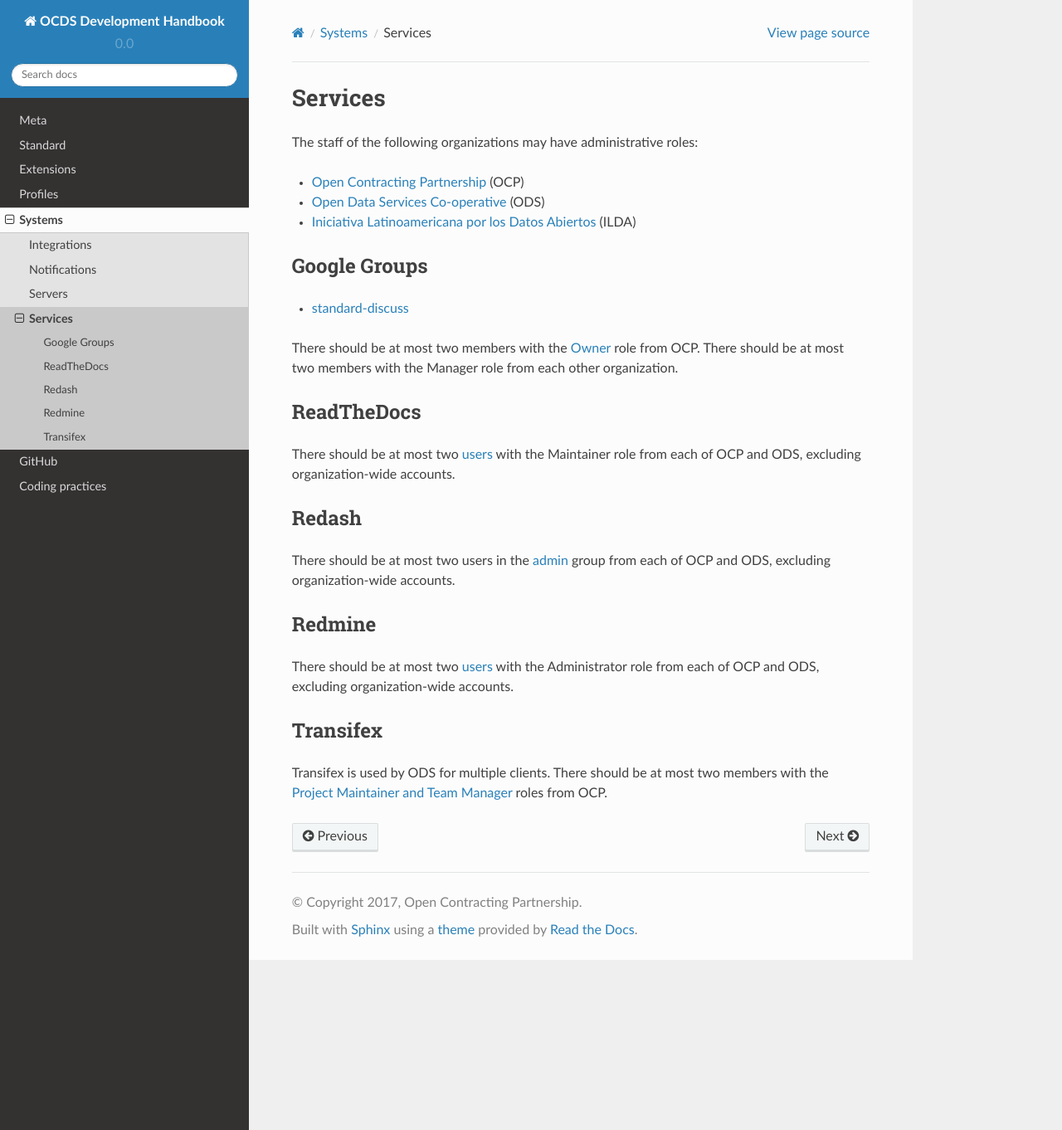
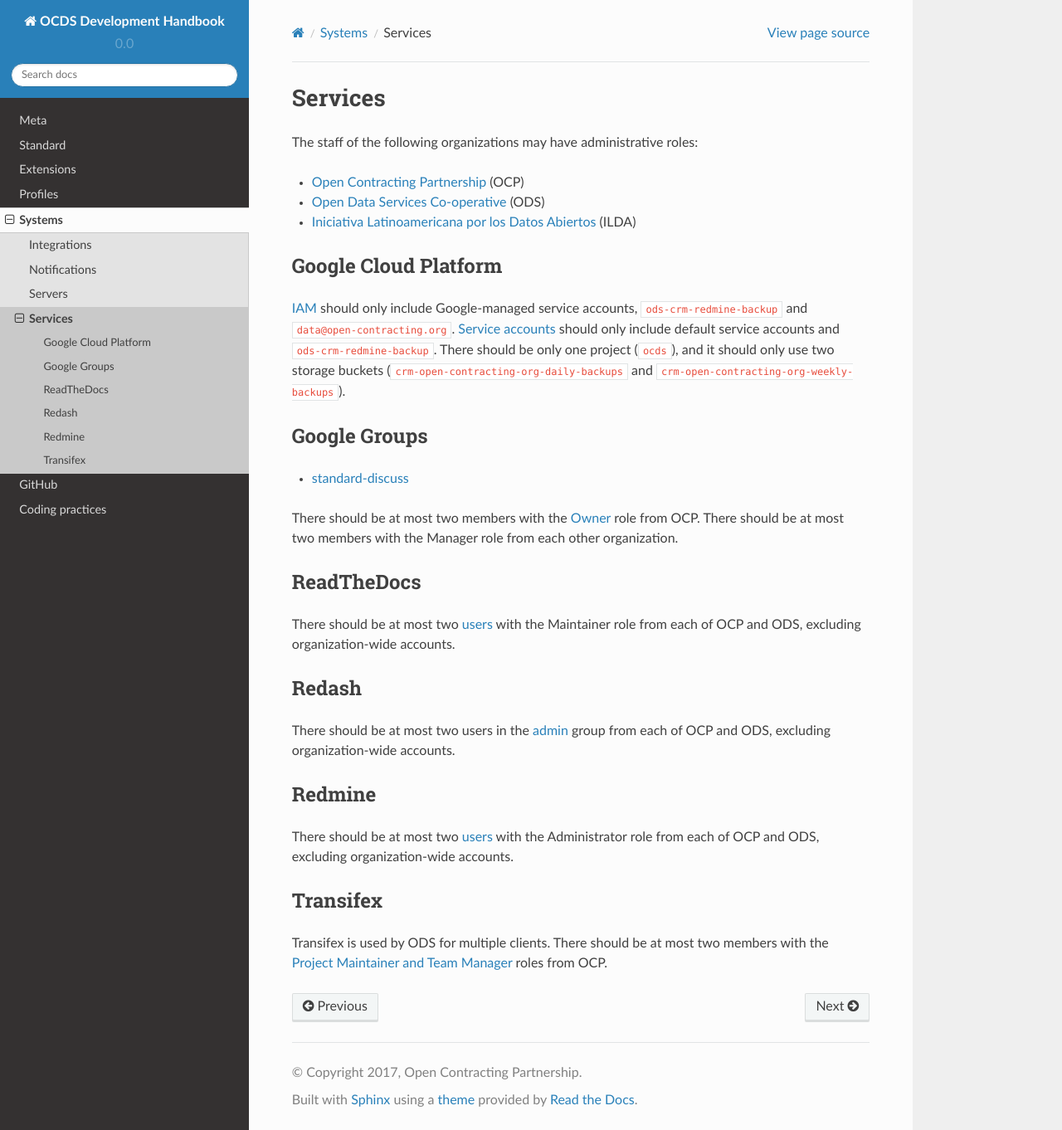
Before and after one commit to open-contracting/standard-development-handbook, a Sphinx documentation site: the page built from docs/systems/services.md, in a window 1280 px wide and 1362 px high. Shown: the whole window at 83% size. Built offline with Sphinx 7.4.7 and the Read the Docs theme 2.0.0, drawn with Linux system fonts in a browser that asks for light colours.

Commit message:
Document Google Cloud Platform

```diff
--- a/docs/systems/services.md
+++ b/docs/systems/services.md
@@ -5,6 +5,10 @@
 * [Open Contracting Partnership](https://www.open-contracting.org/about/team/) (OCP)
 * [Open Data Services Co-operative](http://opendataservices.coop) (ODS)
 * [Iniciativa Latinoamericana por los Datos Abiertos](https://idatosabiertos.org/acerca-de-nosotros/) (ILDA)
+
+## Google Cloud Platform
+
+[IAM](https://console.cloud.google.com/iam-admin/iam?organizationId=1015889055088&project=ocds-172716) should only include Google-managed service accounts, `ods-crm-redmine-backup` and `data@open-contracting.org`. [Service accounts](https://console.cloud.google.com/iam-admin/serviceaccounts?organizationId=1015889055088&project=ocds-172716) should only include default service accounts and `ods-crm-redmine-backup`. There should be only one project ([`ocds`](https://console.cloud.google.com/home/dashboard?folder=&project=ocds-172716)), and it should only use two storage buckets (`crm-open-contracting-org-daily-backups` and `crm-open-contracting-org-weekly-backups`).
 
 ## Google Groups
 
```
